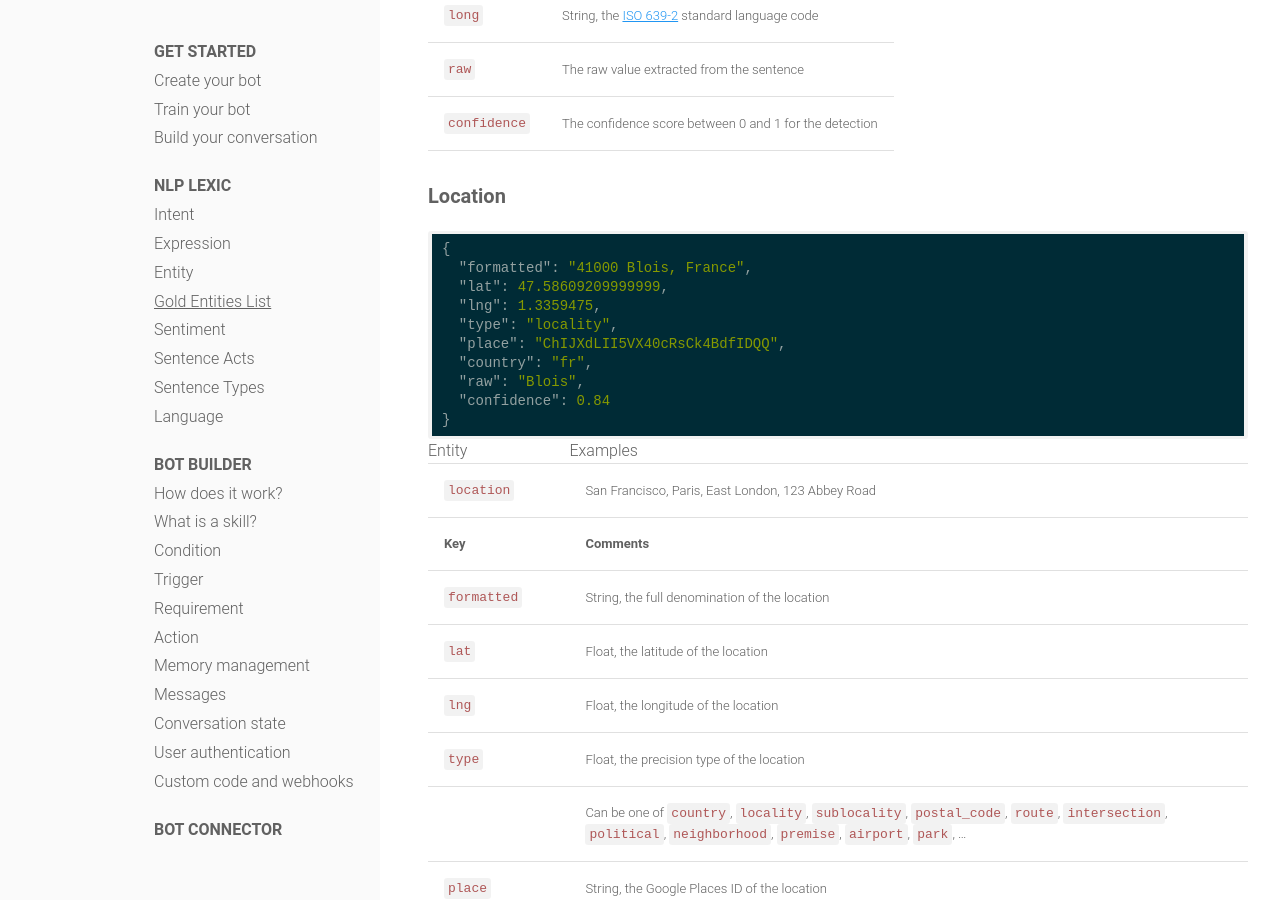
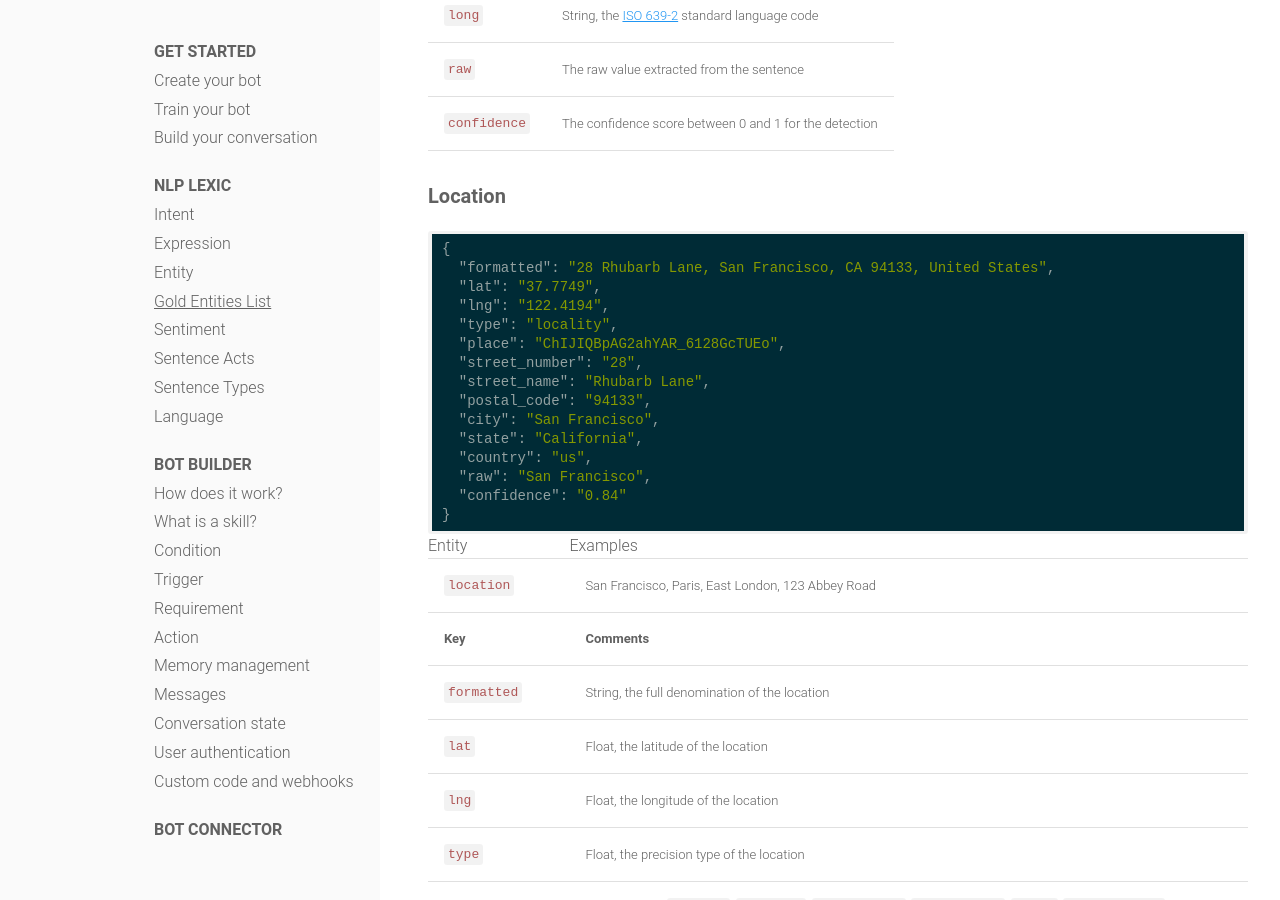
Before and after one commit to SAP-archive/docs, a Jekyll site: the page built from concepts/nlp_lexic/gold_entities.md, in a window 1280 px wide and 900 px high, scrolled down 8452 px. Built offline with Jekyll 4.4.1, drawn with Linux system fonts in a browser that asks for light colours; nearby versions of some CDN libraries; comment, search, counter and statistics services are not loaded.

Commit message:
Update gold_entities.md

````diff
--- a/concepts/nlp_lexic/gold_entities.md
+++ b/concepts/nlp_lexic/gold_entities.md
@@ -288,14 +288,19 @@ Keep an eye on it, as we're always improving the detection for current entities,
 
 ```json
 {
-  "formatted": "41000 Blois, France",
-  "lat": 47.58609209999999,
-  "lng": 1.3359475,
+  "formatted": "28 Rhubarb Lane, San Francisco, CA 94133, United States",
+  "lat": "37.7749",
+  "lng": "122.4194",
   "type": "locality",
-  "place": "ChIJXdLII5VX40cRsCk4BdfIDQQ",
-  "country": "fr",
-  "raw": "Blois",
-  "confidence": 0.84
+  "place": "ChIJIQBpAG2ahYAR_6128GcTUEo",
+  "street_number": "28",
+  "street_name": "Rhubarb Lane",
+  "postal_code": "94133",
+  "city": "San Francisco",
+  "state": "California",
+  "country": "us",
+  "raw": "San Francisco",
+  "confidence": "0.84"
 }
 ```
 
````
